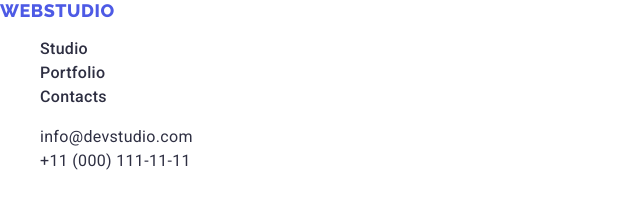
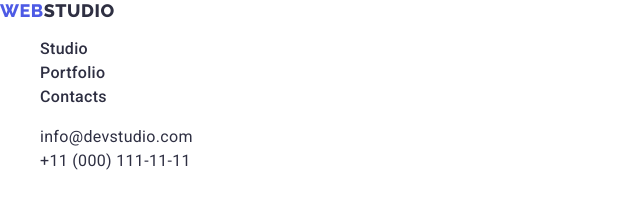
Before and after one commit to AnastasiiaIvk/goit-markup-hw-06, a plain HTML site: page index.html in a window 1280 px wide. Shown: the top 217 px of the page, 0-640 px from the left. Drawn offline with nearby package versions, Linux system fonts and the light colour scheme; a web font is replaced by a local one.

Commit message:
update css file

```diff
--- a/index.html
+++ b/index.html
@@ -24,7 +24,7 @@
 <body>
     <header class="header">
         <nav class="nav">
-            <a class="logo" href="./index.html">Web<span>Studio</span></a>
+            <a class="logo" href="./index.html">Web<span class="studio">Studio</span></a>
             <ul class="header-list">
                 <li class="header-list-item"><a class="header-list-link" href="">Studio</a></li>
                 <li class="header-list-item"><a class="header-list-link" href="./portfolio.html">Portfolio</a></li>
```
